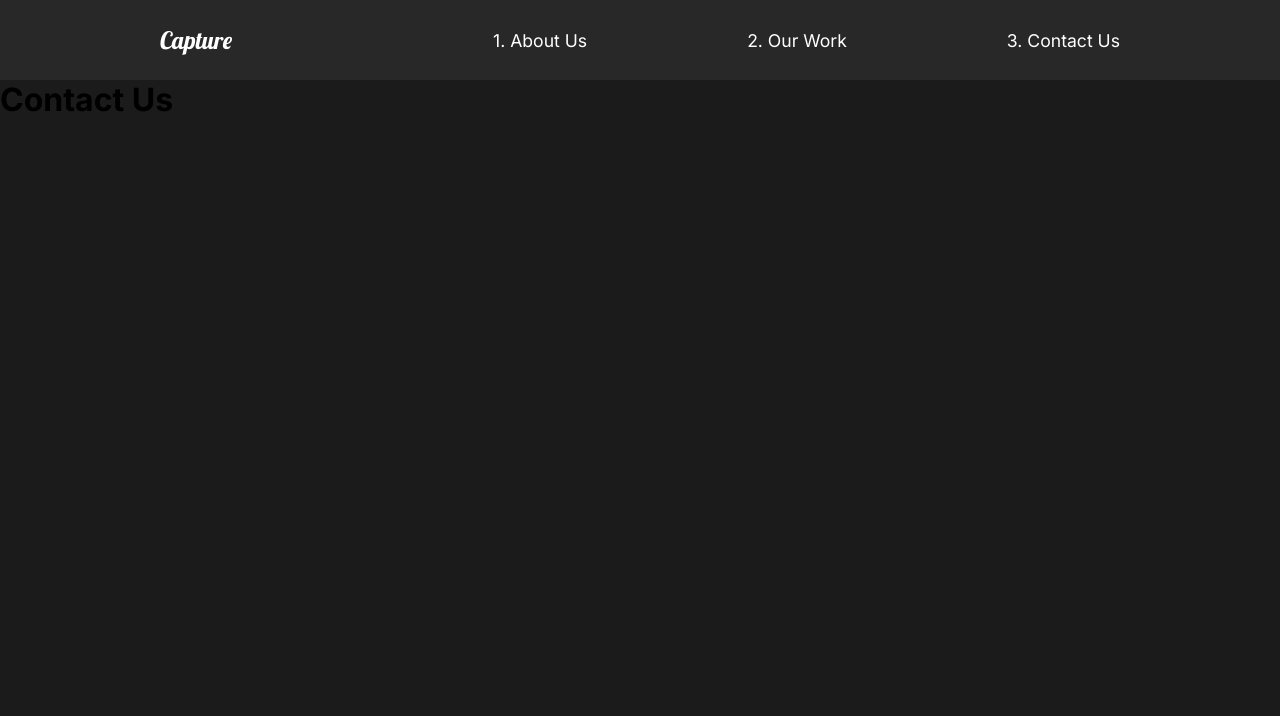
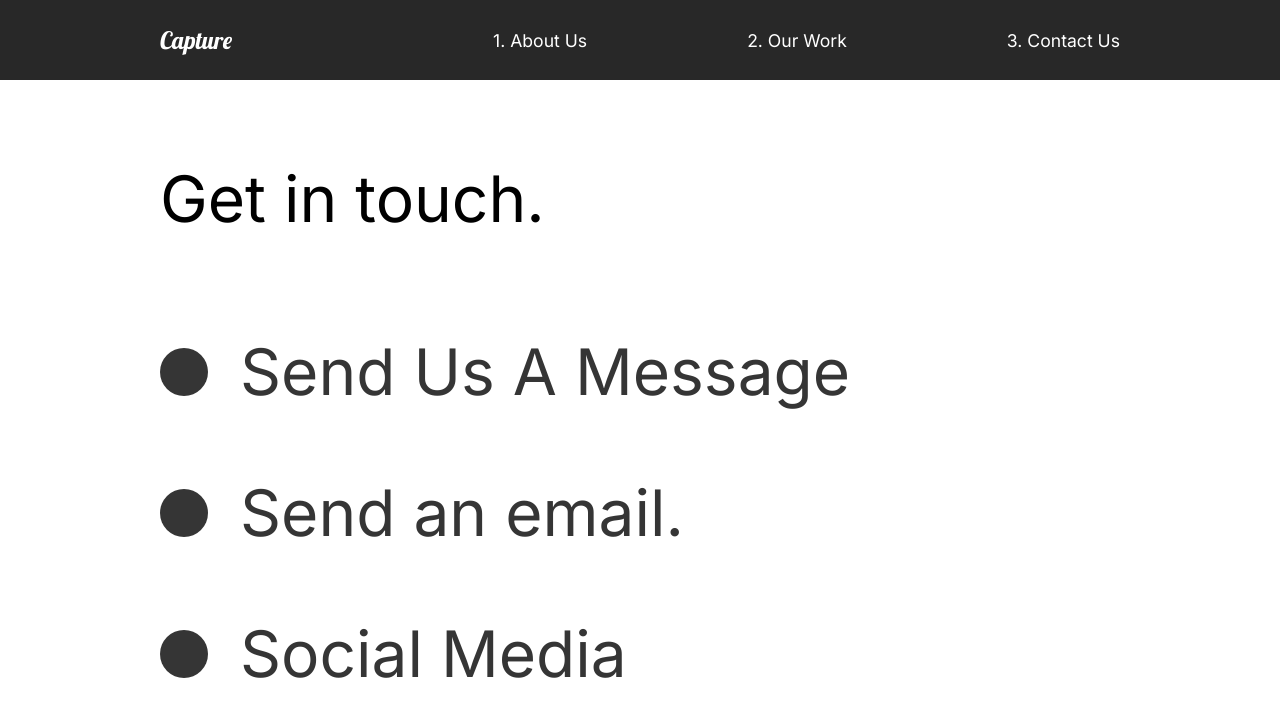
Before and after one commit to yogis75/capture, a React (Create React App) app: page /contact in a window 1280 px wide. Shown: the top 716 px of the page. Built offline with nearby package versions, Linux system fonts and the light colour scheme.

Commit message:
19. Contact us animation

```diff
--- a/src/pages/ContactUs.js
+++ b/src/pages/ContactUs.js
@@ -1,19 +1,72 @@
 import React from "react";
 //Animations
 import { motion } from "framer-motion";
-import { pageAnimation } from "../animation";
+import { pageAnimation, titleAnim } from "../animation";
+import styled from "styled-components";
 
 const ContactUs = () => {
   return (
-    <motion.div
+    <ContactStyle
       variants={pageAnimation}
       initial="hidden"
       animate="show"
       exit="exit"
+      style={{ background: "#fff" }}
     >
-      <h1>Contact Us</h1>
-    </motion.div>
+      <Title>
+        <Hide>
+          <motion.h2 variants={titleAnim}>Get in touch.</motion.h2>
+        </Hide>
+      </Title>
+      <div>
+        <Hide>
+          <Social variants={titleAnim}>
+            <Circle />
+            <h2>Send Us A Message</h2>
+          </Social>
+        </Hide>
+        <Hide>
+          <Social variants={titleAnim}>
+            <Circle />
+            <h2>Send an email.</h2>
+          </Social>
+        </Hide>
+        <Hide>
+          <Social variants={titleAnim}>
+            <Circle />
+            <h2>Social Media</h2>
+          </Social>
+        </Hide>
+      </div>
+    </ContactStyle>
   );
 };
 
+const ContactStyle = styled(motion.div)`
+  padding: 5rem 10rem;
+  color: #353535;
+  min-height: 90vh;
+`;
+
+const Title = styled(motion.div)`
+  margin-bottom: 4rem;
+  color: black;
+`;
+
+const Hide = styled.div`
+  overflow: hidden;
+`;
+const Circle = styled.div`
+  border-radius: 50%;
+  width: 3rem;
+  height: 3rem;
+  background: #353535;
+`;
+const Social = styled(motion.div)`
+  display: flex;
+  align-items: center;
+  h2 {
+    margin: 2rem;
+  }
+`;
 export default ContactUs;
```
